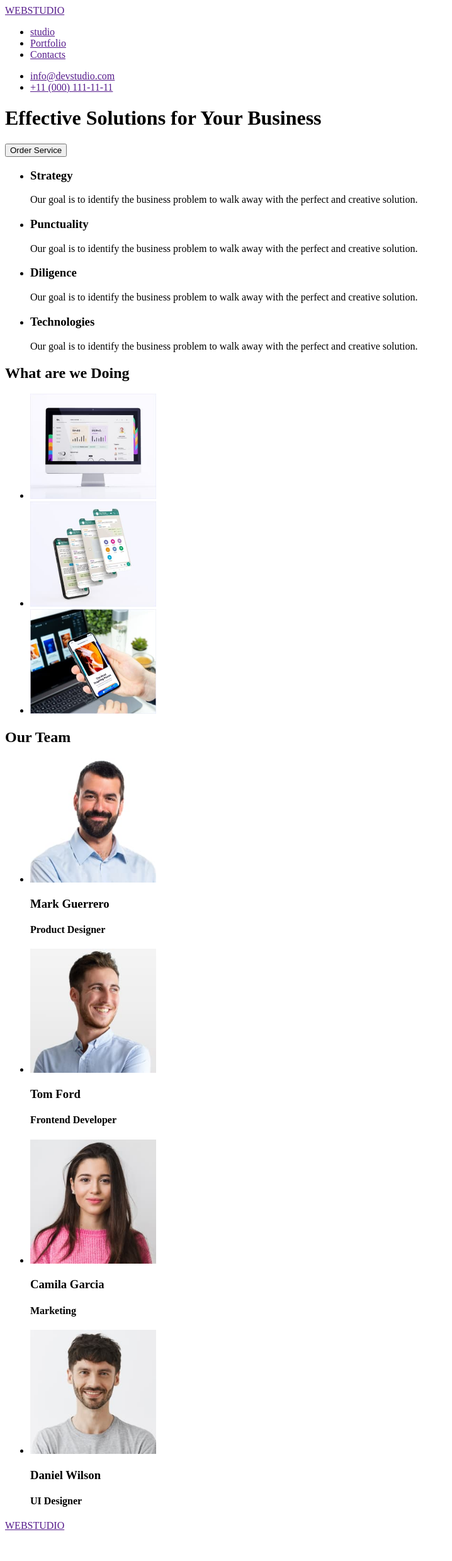
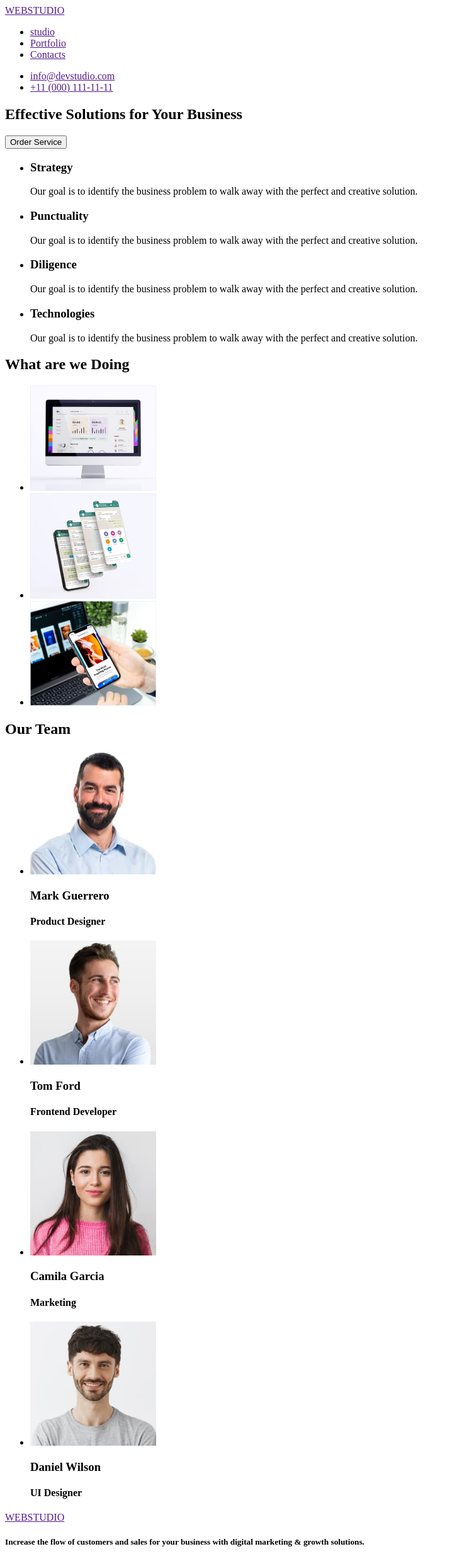
Before and after one commit to deioh/goit-markup-hw-01, a plain HTML site: page index.html in a window 1280 px wide. Shown: the whole page at 63% size, without its empty margins (0-718 px from the left). Before the commit the page ends 2439 px from the top, so only its background shows below. Drawn offline with Linux system fonts and the light colour scheme.

Commit message:
Update index.html

```diff
--- a/index.html
+++ b/index.html
@@ -11,7 +11,7 @@
   <!-- HEADER -->
 
   <header>
-
+    <section id="Top Line">
       <a href="">WEBSTUDIO</a>
 
       <nav>
@@ -25,18 +25,18 @@
         <li><a href="" target="_blank">info@devstudio.com</a></li>
         <li><a href="" target="_blank">+11 (000) 111-11-11</a></li>
       </ul>
+    </section>
 
-
-
+    <section id="hero image">
       <h1>Effective Solutions for Your Business</h1>
       <button>Order Service</button>
-
+    </section>
   </header>
 
   <!-- MAIN -->
 
   <main>
-
+    <section id="1">
       <ul>
         <li>
           <h3>Strategy</h3>
@@ -67,16 +67,18 @@
           </p>
         </li>
       </ul>
+    </section>
 
+    <section id="2">
       <h2>What are we Doing</h2>
       <ul>
         <li><img src="./images/img1.jpg" alt="img 1" width="200"></li>
         <li><img src="./images/img2.jpg" alt="img 2" width="200"></li>
         <li><img src="./images/img3.jpg" alt="img 3" width="200"></li>
       </ul>
+    </section>
 
-
-
+    <section id="3">
       <h2>Our Team</h2>
       <ul>
         <li>
@@ -100,13 +102,16 @@
           <h4>UI Designer</h4>
         </li>
       </ul>
-
+    </section>
   </main>
 
   <!-- FOOTER -->
 
   <footer>
     <a href="">WEBSTUDIO</a>
+    <div>
+      <h5>Increase the flow of customers and sales for your business with digital marketing & growth solutions.</h5>
+    </div>
   </footer>
 </body>
 
```
Lines whose indentation alone changed are shown as unchanged.
